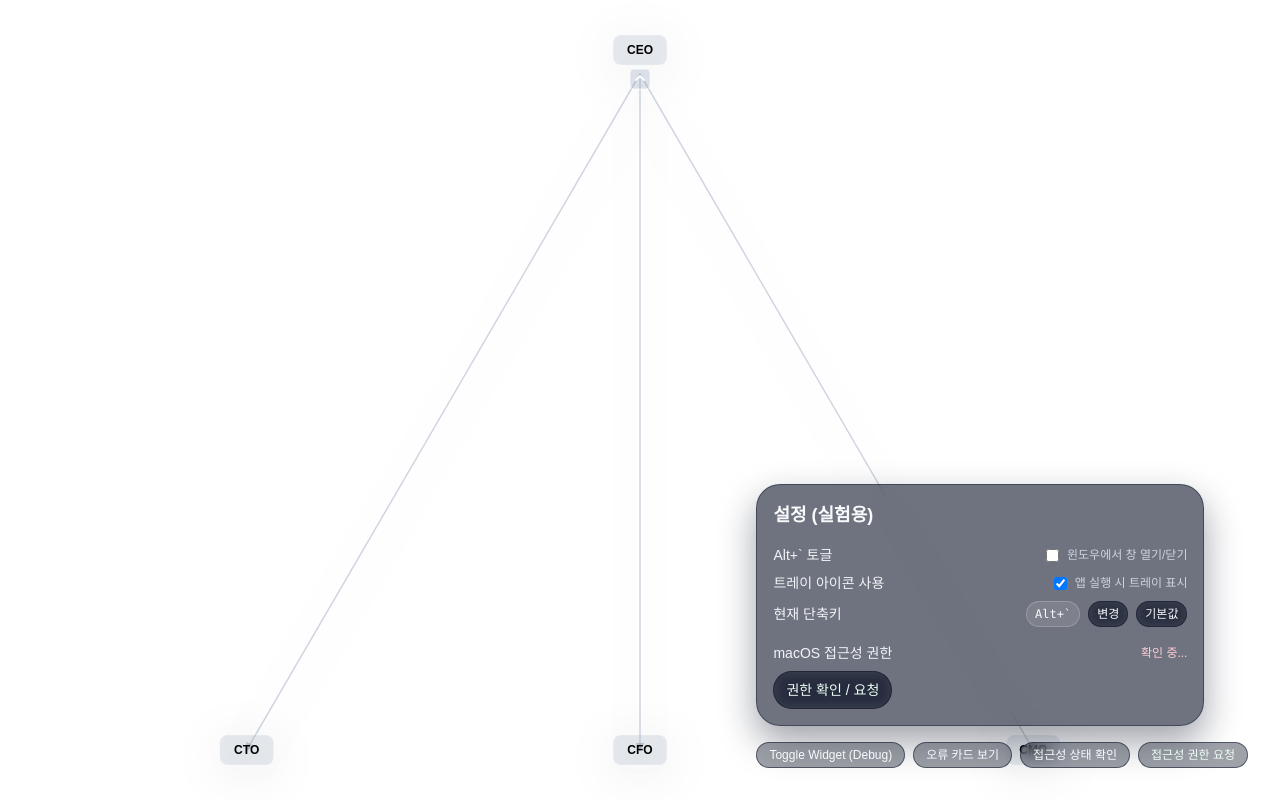
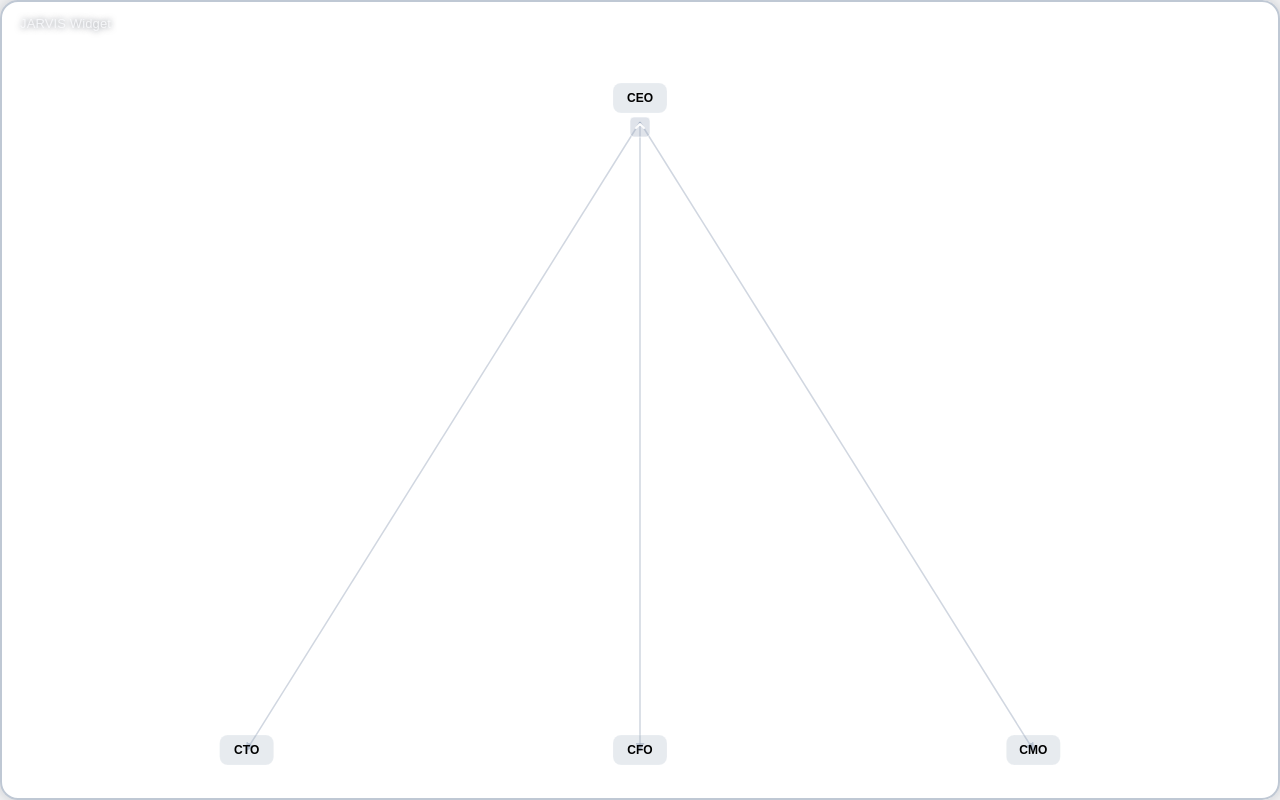
Before and after one commit to cosmosjeon/JARVIS, a React (Create React App) app: page / in a window 1280 px wide. Built offline with nearby package versions, Linux system fonts and the light colour scheme.

Commit message:
일렉트론 창의 프레임 및 투명도 설정 변경, 창 상태 관리 기능 추가, 새로운 WindowChrome 컴포넌트 생성 및 스타일 조정

```diff
--- a/src/App.css
+++ b/src/App.css
@@ -1,11 +1,21 @@
 @tailwind base;
 @tailwind components;
 @tailwind utilities;
+
+:root {
+  --window-chrome-height: 48px;
+}
 
 * {
   margin: 0;
   padding: 0;
   box-sizing: border-box;
+}
+
+html,
+body,
+#root {
+  background-color: transparent;
 }
 
 body {
@@ -15,17 +25,115 @@ body {
     sans-serif;
   -webkit-font-smoothing: antialiased;
   -moz-osx-font-smoothing: grayscale;
-  background: #ffffff;
+  background-color: transparent;
   color: #0f172a;
 }
 
 .App {
   width: 100vw;
   height: 100vh;
-  background: #ffffff;
+  display: flex;
+  flex-direction: column;
+  position: relative;
+  background-color: transparent;
   overflow: hidden;
   font-family: 'Arial', sans-serif;
 }
+
+.App::after {
+  content: '';
+  position: absolute;
+  inset: 0;
+  border: 2px solid rgba(148, 163, 184, 0.6);
+  border-radius: 18px;
+  pointer-events: none;
+  box-shadow: 0 0 28px rgba(15, 23, 42, 0.35);
+}
+
+.App-content {
+  position: relative;
+  flex: 1 1 auto;
+  width: 100%;
+  height: calc(100vh - var(--window-chrome-height));
+  overflow: hidden;
+}
+
+.window-chrome {
+  height: var(--window-chrome-height);
+  display: flex;
+  align-items: center;
+  justify-content: space-between;
+  padding: 0 20px;
+  background: transparent;
+  border-bottom: none;
+  backdrop-filter: none;
+  -webkit-backdrop-filter: none;
+  -webkit-app-region: drag;
+  user-select: none;
+  color: rgba(248, 250, 252, 0.9);
+  text-shadow: 0 0 6px rgba(15, 23, 42, 0.55);
+  box-shadow: none;
+  z-index: 2500;
+}
+
+.window-chrome__drag {
+  flex: 1 1 auto;
+  display: flex;
+  align-items: center;
+  gap: 12px;
+}
+
+.window-chrome__title {
+  font-size: 13px;
+  font-weight: 500;
+  letter-spacing: 0.01em;
+}
+
+.window-chrome__controls {
+  display: flex;
+  align-items: center;
+  gap: 10px;
+  -webkit-app-region: no-drag;
+}
+
+.window-chrome__button {
+  width: 14px;
+  height: 14px;
+  border-radius: 999px;
+  border: none;
+  padding: 0;
+  cursor: pointer;
+  transition: transform 0.15s ease, box-shadow 0.15s ease;
+  box-shadow: inset 0 0 0 0 rgba(15, 23, 42, 0.3), 0 0 6px rgba(15, 23, 42, 0.35);
+}
+
+.window-chrome__button:focus-visible {
+  outline: 2px solid rgba(148, 163, 184, 0.6);
+  outline-offset: 2px;
+}
+
+.window-chrome__button:hover {
+  transform: scale(1.05);
+  box-shadow: inset 0 1px 2px rgba(255, 255, 255, 0.35);
+}
+
+.window-chrome__button--minimize {
+  background: radial-gradient(circle at 30% 30%, #facc15, #d97706);
+}
+
+.window-chrome__button--maximize {
+  background: radial-gradient(circle at 30% 30%, #34d399, #059669);
+}
+
+.window-chrome__button--restore {
+  background: radial-gradient(circle at 30% 30%, #60a5fa, #2563eb);
+}
+
+.window-chrome__button--close {
+  background: radial-gradient(circle at 30% 30%, #f87171, #dc2626);
+}
+
+/* .App-overlay removed */
 
 .markdown-body {
   display: flex;
@@ -109,18 +217,3 @@ body {
 .node-highlight-wrap:hover {
   background: rgba(16, 185, 129, 0.4);
 }
-
-.App-overlay {
-  position: fixed;
-  bottom: 32px;
-  right: 32px;
-  display: flex;
-  flex-direction: column;
-  gap: 16px;
-  pointer-events: none;
-  z-index: 2000;
-}
-
-.App-overlay>* {
-  pointer-events: auto;
-}
--- a/src/App.js
+++ b/src/App.js
@@ -2,25 +2,19 @@ import React from 'react';
 import './App.css';
 import './theme/glass.css';
 import HierarchicalForceTree from './components/HierarchicalForceTree';
-import SettingsPanel from './components/SettingsPanel';
-import DebugDashboard from './views/DebugDashboard';
-import AccessibilityPermissionBanner from './components/AccessibilityPermissionBanner';
 import { SettingsProvider } from './hooks/SettingsContext';
+import WindowChrome from './components/WindowChrome';
 
 function App() {
-  const overlayEnabled = process.env.NODE_ENV !== 'production';
+
 
   return (
     <SettingsProvider>
       <div className="App">
-        <HierarchicalForceTree />
-        {overlayEnabled && (
-          <div className="App-overlay">
-            <AccessibilityPermissionBanner />
-            <SettingsPanel />
-            <DebugDashboard />
-          </div>
-        )}
+        <WindowChrome />
+        <div className="App-content">
+          <HierarchicalForceTree />
+        </div>
       </div>
     </SettingsProvider>
   );
--- a/src/components/HierarchicalForceTree.js
+++ b/src/components/HierarchicalForceTree.js
@@ -7,9 +7,21 @@ import TreeAnimationService from '../services/TreeAnimationService';
 import QuestionService from '../services/QuestionService';
 import { markNewLinks } from '../utils/linkAnimationUtils';
 
+const WINDOW_CHROME_HEIGHT = 48;
+
+const getViewportDimensions = () => {
+  if (typeof window === 'undefined') {
+    return { width: 1024, height: 720 - WINDOW_CHROME_HEIGHT };
+  }
+  return {
+    width: window.innerWidth,
+    height: Math.max(window.innerHeight - WINDOW_CHROME_HEIGHT, 0),
+  };
+};
+
 const HierarchicalForceTree = () => {
   const svgRef = useRef(null);
-  const [dimensions, setDimensions] = useState({ width: window.innerWidth, height: window.innerHeight });
+  const [dimensions, setDimensions] = useState(getViewportDimensions());
   const [nodes, setNodes] = useState([]);
   const [links, setLinks] = useState([]);
   const [expandedNodeId, setExpandedNodeId] = useState(null);
@@ -379,7 +391,7 @@ const HierarchicalForceTree = () => {
 
   useEffect(() => {
     const handleResize = () => {
-      setDimensions({ width: window.innerWidth, height: window.innerHeight });
+      setDimensions(getViewportDimensions());
     };
 
     window.addEventListener('resize', handleResize);
@@ -514,7 +526,7 @@ const HierarchicalForceTree = () => {
   }, []);
 
   return (
-    <div className="relative flex h-screen w-screen overflow-hidden bg-white">
+    <div className="relative flex h-full w-full overflow-hidden bg-transparent">
       <svg
         ref={svgRef}
         width={dimensions.width}
@@ -573,9 +585,6 @@ const HierarchicalForceTree = () => {
                         ease: "easeInOut",
                         delay: index * 0.06
                       }}
-                      style={{
-                        filter: 'drop-shadow(0px 12px 28px rgba(15,23,42,0.32))'
-                      }}
                     />
                   );
                 })}
--- a/src/components/TreeNode.js
+++ b/src/components/TreeNode.js
@@ -188,10 +188,8 @@ const TreeNode = ({
         strokeWidth={rectStrokeWidth}
         style={{
           cursor: 'pointer',
-          mixBlendMode: 'normal', // 모든 노드에 normal 적용
-          filter: displayMode === 'chat'
-            ? 'drop-shadow(0 18px 42px rgba(15, 23, 42, 0.48))'
-            : 'drop-shadow(0 8px 24px rgba(15, 23, 42, 0.32))',
+          mixBlendMode: 'normal', // 투명 창에서 블렌드 모드 고정
+          filter: 'none', // 투명 배경 잔상 방지를 위해 그림자 제거
         }}
         onClick={(e) => {
           if (isExpanded) {
--- /dev/null
+++ b/src/components/WindowChrome.js
@@ -0,0 +1,62 @@
+import React, { useEffect, useState } from 'react';
+
+const DEFAULT_WINDOW_STATE = {
+  maximized: false,
+  fullscreen: false,
+};
+
+const WindowChrome = () => {
+  const [windowState, setWindowState] = useState(DEFAULT_WINDOW_STATE);
+
+  useEffect(() => {
+    const api = window.jarvisAPI?.windowControls;
+    if (!api) {
+      return undefined;
+    }
+
+    let detachListener = () => {};
+
+    if (typeof api.onStateChange === 'function') {
+      detachListener = api.onStateChange((payload = {}) => {
+        setWindowState((prev) => ({
+          ...prev,
+          ...payload,
+        }));
+      });
+    }
+
+    if (typeof api.getState === 'function') {
+      api.getState().then((response) => {
+        if (response?.success && response.state) {
+          setWindowState((prev) => ({
+            ...prev,
+            ...response.state,
+          }));
+        }
+      }).catch(() => {});
+    }
+
+    return () => {
+      detachListener?.();
+    };
+  }, []);
+
+  const handleControlClick = (action) => {
+    const api = window.jarvisAPI?.windowControls;
+    if (!api || typeof api[action] !== 'function') {
+      return;
+    }
+    api[action]();
+  };
+
+  return (
+    <header className="window-chrome">
+      <div className="window-chrome__drag">
+        <span className="window-chrome__title">JARVIS Widget</span>
+      </div>
+      {/* controls removed */}
+    </header>
+  );
+};
+
+export default WindowChrome;
```
Also changed, not shown: electron/main.js (+84 -9 lines), electron/preload.js (+14 -0 lines).
